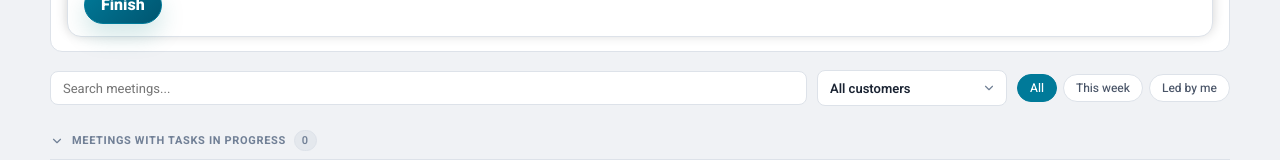
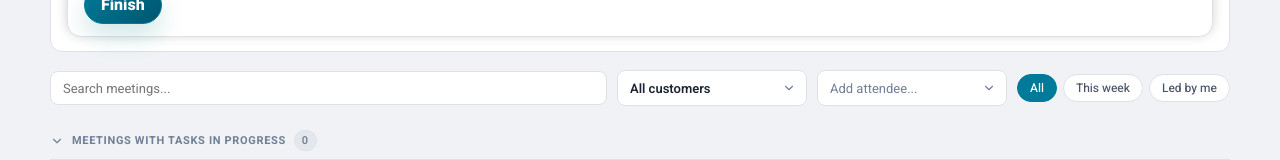
Before and after one commit to almogBT/ActionOS-UI, an Angular app in the folder app/: page / in a window 1280 px wide. Shown: the part 979-1139 px from the top of the page. Built offline with nearby package versions, Linux system fonts and the light colour scheme.

Commit message:
tables searchable by users

```diff
--- a/app/public/i18n/en.json
+++ b/app/public/i18n/en.json
@@ -128,6 +128,8 @@
     "needsAttentionHint": "Meetings with open tasks",
     "ledBadge": "Led",
     "searchPlaceholder": "Search meetings...",
+    "userFilterPlaceholder": "Add attendee...",
+    "userFilterLabel": "Attended by",
     "filterAll": "All",
     "filterThisWeek": "This week",
     "filterFollowups": "Needs follow-up",
@@ -434,6 +436,10 @@
     "list": {
       "eyebrow": "Open work",
       "title": "Tasks"
+    },
+    "userFilter": {
+      "label": "Opened or assigned",
+      "placeholder": "Add user..."
     },
     "searchPlaceholder": "Search tasks...",
     "noTasksTitle": "Nothing here right now",
--- a/app/public/i18n/he.json
+++ b/app/public/i18n/he.json
@@ -128,6 +128,8 @@
     "needsAttentionHint": "פגישות עם משימות פתוחות",
     "ledBadge": "הובל",
     "searchPlaceholder": "חיפוש פגישות...",
+    "userFilterPlaceholder": "הוסף משתתף...",
+    "userFilterLabel": "השתתפו",
     "filterAll": "הכל",
     "filterThisWeek": "השבוע",
     "filterFollowups": "דורש מעקב",
@@ -434,6 +436,10 @@
     "list": {
       "eyebrow": "עבודה פתוחה",
       "title": "משימות"
+    },
+    "userFilter": {
+      "label": "פתח או אחראי",
+      "placeholder": "הוסף משתמש..."
     },
     "searchPlaceholder": "חיפוש משימות...",
     "noTasksTitle": "אין כאן משימות כרגע",
--- a/app/src/app/features/meetings/meetings.component.html
+++ b/app/src/app/features/meetings/meetings.component.html
@@ -75,6 +75,13 @@
           [options]="customerFilterOptions"
           class="filter-select"
         ></app-searchable-select>
+        <app-searchable-select
+          class="filter-select user-filter-select"
+          [(ngModel)]="userFilterToAdd"
+          [options]="userFilterOptions"
+          [placeholder]="'meetingsOverview.userFilterPlaceholder' | t"
+          (ngModelChange)="addUserFilter($event)"
+        ></app-searchable-select>
         <div class="filter-strip">
           <button
             *ngFor="let f of quickFilterOptions; trackBy: trackQuickFilter"
@@ -86,6 +93,19 @@
       </div>
 
       <!-- ── Meeting lanes (card grids) ───────────────────────────────────── -->
+      <div class="selected-user-filters" *ngIf="selectedUserFilterIds.length">
+        <span class="selected-user-label">{{ 'meetingsOverview.userFilterLabel' | t }}</span>
+        <button
+          *ngFor="let employeeId of selectedUserFilterIds; trackBy: trackUserFilter"
+          type="button"
+          class="user-filter-chip"
+          (click)="removeUserFilter(employeeId)"
+        >
+          <span>{{ userFilterName(employeeId) }}</span>
+          <span class="chip-remove" aria-hidden="true">x</span>
+        </button>
+      </div>
+
       <div *ngFor="let bucket of buckets; trackBy: trackBucket" class="lane-section" [class.collapsed]="isLaneCollapsed(bucket.lane)">
         <button
           type="button"
--- a/app/src/app/features/meetings/meetings.component.scss
+++ b/app/src/app/features/meetings/meetings.component.scss
@@ -223,6 +223,10 @@
   min-width: 150px;
 }
 
+.user-filter-select {
+  flex-basis: 190px;
+}
+
 .meetings-search {
   flex: 1 1 160px;          /* takes the leftover width on the row */
   height: 34px;
@@ -265,6 +269,60 @@
     &:hover  { background: var(--accent-soft); border-color: var(--accent); color: var(--accent); }
     &.active { background: var(--accent); border-color: var(--accent); color: #fff; }
   }
+}
+
+.selected-user-filters {
+  display: flex;
+  align-items: center;
+  flex-wrap: wrap;
+  gap: 6px;
+  margin: 10px 0 -4px;
+}
+
+.selected-user-label {
+  color: var(--text-tertiary);
+  font-size: 10px;
+  font-weight: 800;
+  letter-spacing: 0.05em;
+  text-transform: uppercase;
+}
+
+.user-filter-chip {
+  display: inline-flex;
+  align-items: center;
+  gap: 6px;
+  max-width: 220px;
+  min-height: 26px;
+  padding: 3px 8px 3px 10px;
+  border: 1px solid var(--border-subtle);
+  border-radius: var(--radius-pill);
+  background: var(--bg-elevated);
+  color: var(--text-secondary);
+  cursor: pointer;
+  font-size: 12px;
+  font-weight: 700;
+
+  span {
+    overflow: hidden;
+    text-overflow: ellipsis;
+    white-space: nowrap;
+  }
+
+  &:hover {
+    border-color: var(--accent);
+    color: var(--accent);
+  }
+}
+
+.chip-remove {
+  display: inline-grid;
+  place-items: center;
+  width: 14px;
+  height: 14px;
+  border-radius: 50%;
+  color: var(--text-tertiary);
+  font-size: 11px;
+  line-height: 1;
 }
 
 /* ── Meeting lanes ─────────────────────────────────────────────────────── */
--- a/app/src/app/features/meetings/meetings.component.ts
+++ b/app/src/app/features/meetings/meetings.component.ts
@@ -65,6 +65,8 @@ export class MeetingsComponent implements OnInit, OnChanges {
 
   /** Free-text search across subject / customer / goal. */
   search = '';
+  userFilterToAdd = '';
+  selectedUserFilterIds: string[] = [];
 
   /** Quick-filter pill currently active. */
   quickFilter: QuickFilter = 'all';
@@ -87,11 +89,17 @@ export class MeetingsComponent implements OnInit, OnChanges {
   private filteredMeetingsCache: {
     scopedMeetings: CustomerMeeting[];
     search: string;
+    userIdsKey: string;
     quickFilter: QuickFilter;
     currentEmployeeId: string;
     today: string;
     weekEnd: string;
     result: CustomerMeeting[];
+  } | null = null;
+  private userFilterOptionsCache: {
+    employeeIdsKey: string;
+    selectedIdsKey: string;
+    options: SelectOption[];
   } | null = null;
   private attentionMeetingsCache: {
     scopedMeetings: CustomerMeeting[];
@@ -171,6 +179,7 @@ export class MeetingsComponent implements OnInit, OnChanges {
   get filteredMeetings(): CustomerMeeting[] {
     const scopedMeetings = this.customerScopedMeetings;
     const search = this.search.trim().toLowerCase();
+    const userIdsKey = this.selectedUserFilterIds.join('|');
     const today = this.todayIso();
     const weekEnd = this.weekEndIso(today);
     const currentEmployeeId = this.workspace.currentEmployeeId;
@@ -179,6 +188,7 @@ export class MeetingsComponent implements OnInit, OnChanges {
       cached &&
       cached.scopedMeetings === scopedMeetings &&
       cached.search === search &&
+      cached.userIdsKey === userIdsKey &&
       cached.quickFilter === this.quickFilter &&
       cached.currentEmployeeId === currentEmployeeId &&
       cached.today === today &&
@@ -197,6 +207,10 @@ export class MeetingsComponent implements OnInit, OnChanges {
       );
     }
 
+    if (this.selectedUserFilterIds.length) {
+      list = list.filter(m => this.selectedUserFilterIds.every(id => this.meetingAttendeeIds(m).includes(id)));
+    }
+
     switch (this.quickFilter) {
       case 'week':      list = list.filter(m => this.isWithinWeek(m, today, weekEnd)); break;
       case 'led':       list = list.filter(m => this.isMeetingLed(m)); break;
@@ -205,6 +219,7 @@ export class MeetingsComponent implements OnInit, OnChanges {
     this.filteredMeetingsCache = {
       scopedMeetings,
       search,
+      userIdsKey,
       quickFilter: this.quickFilter,
       currentEmployeeId,
       today,
@@ -215,7 +230,27 @@ export class MeetingsComponent implements OnInit, OnChanges {
   }
 
   get hasActiveFilters(): boolean {
-    return this.quickFilter !== 'all' || !!this.search.trim() || this.customerFilter !== 'all';
+    return this.quickFilter !== 'all'
+      || !!this.search.trim()
+      || this.customerFilter !== 'all'
+      || this.selectedUserFilterIds.length > 0;
+  }
+
+  get userFilterOptions(): SelectOption[] {
+    const employees = this.workspace.employees;
+    const employeeIdsKey = employees.map(e => e.id).join('|');
+    const selectedIdsKey = this.selectedUserFilterIds.join('|');
+    const cached = this.userFilterOptionsCache;
+    if (cached && cached.employeeIdsKey === employeeIdsKey && cached.selectedIdsKey === selectedIdsKey) {
+      return cached.options;
+    }
+
+    const selected = new Set(this.selectedUserFilterIds);
+    const options = employees
+      .filter(e => !selected.has(e.id))
+      .map(e => ({ value: e.id, label: e.fullName }));
+    this.userFilterOptionsCache = { employeeIdsKey, selectedIdsKey, options };
+    return options;
   }
 
   // ── Attention rail ──────────────────────────────────────────────────────────
@@ -299,6 +334,23 @@ export class MeetingsComponent implements OnInit, OnChanges {
 
   isMeetingLed(m: CustomerMeeting): boolean {
     return m.meetingLeaderEmployeeId === this.workspace.currentEmployeeId;
+  }
+
+  addUserFilter(employeeId: string): void {
+    if (!employeeId || this.selectedUserFilterIds.includes(employeeId)) {
+      this.userFilterToAdd = '';
+      return;
+    }
+    this.selectedUserFilterIds = [...this.selectedUserFilterIds, employeeId];
+    this.userFilterToAdd = '';
+  }
+
+  removeUserFilter(employeeId: string): void {
+    this.selectedUserFilterIds = this.selectedUserFilterIds.filter(id => id !== employeeId);
+  }
+
+  userFilterName(employeeId: string): string {
+    return this.workspace.employeeName(employeeId);
   }
 
   meetingActionItems(m: CustomerMeeting): MeetingNote[] {
@@ -427,6 +479,8 @@ export class MeetingsComponent implements OnInit, OnChanges {
     this.quickFilter = 'all';
     this.search = '';
     this.customerFilter = 'all';
+    this.selectedUserFilterIds = [];
+    this.userFilterToAdd = '';
   }
 
   trackQuickFilter(_: number, filter: { id: QuickFilter }): QuickFilter {
@@ -439,6 +493,10 @@ export class MeetingsComponent implements OnInit, OnChanges {
 
   trackMeeting(_: number, meeting: CustomerMeeting): string {
     return meeting.id;
+  }
+
+  trackUserFilter(_: number, employeeId: string): string {
+    return employeeId;
   }
 
   private assignLane(m: CustomerMeeting, today: string): MeetingLane {
@@ -476,6 +534,10 @@ export class MeetingsComponent implements OnInit, OnChanges {
     return day >= today && day <= weekEnd;
   }
 
+  private meetingAttendeeIds(meeting: CustomerMeeting): string[] {
+    return [meeting.meetingLeaderEmployeeId, ...meeting.internalParticipantEmployeeIds];
+  }
+
   private todayIso(): string {
     return new Date().toISOString().slice(0, 10);
   }
--- a/app/src/app/features/tasks/tasks.component.scss
+++ b/app/src/app/features/tasks/tasks.component.scss
@@ -180,6 +180,11 @@
 
 .controls-right { display: flex; align-items: center; gap: 8px; }
 
+.user-filter-select {
+  width: 190px;
+  flex: 0 0 190px;
+}
+
 .origin-select,
 .tasks-search {
   height: 32px;
@@ -192,6 +197,60 @@
 }
 
 .tasks-search { min-width: 180px; }
+
+.selected-user-filters {
+  display: flex;
+  align-items: center;
+  flex-wrap: wrap;
+  gap: 6px;
+  margin: -4px 0 12px;
+}
+
+.selected-user-label {
+  color: var(--text-tertiary);
+  font-size: 10px;
+  font-weight: 800;
+  letter-spacing: 0.05em;
+  text-transform: uppercase;
+}
+
+.user-filter-chip {
+  display: inline-flex;
+  align-items: center;
+  gap: 6px;
+  max-width: 220px;
+  min-height: 26px;
+  padding: 3px 8px 3px 10px;
+  border: 1px solid var(--border-subtle);
+  border-radius: var(--radius-pill);
+  background: var(--bg-elevated);
+  color: var(--text-secondary);
+  cursor: pointer;
+  font-size: 12px;
+  font-weight: 700;
+
+  span {
+    overflow: hidden;
+    text-overflow: ellipsis;
+    white-space: nowrap;
+  }
+
+  &:hover {
+    border-color: var(--accent);
+    color: var(--accent);
+  }
+}
+
+.chip-remove {
+  display: inline-grid;
+  place-items: center;
+  width: 14px;
+  height: 14px;
+  border-radius: 50%;
+  color: var(--text-tertiary);
+  font-size: 11px;
+  line-height: 1;
+}
 
 /* ── Filter Strip — segmented toggle switch ────────────────────────────── */
 .filter-strip {
@@ -246,7 +305,8 @@
   .tasks-controls { flex-direction: column; align-items: stretch; }
   .controls-filters { justify-content: space-between; }
   .controls-divider { display: none; }
-  .controls-right { justify-content: space-between; }
+  .controls-right { justify-content: space-between; flex-wrap: wrap; }
   .tasks-search { flex: 1; }
+  .user-filter-select { flex: 1 1 180px; width: auto; }
   .filter-strip { flex-wrap: nowrap; overflow-x: auto; padding-bottom: 4px; scrollbar-width: none; &::-webkit-scrollbar { display: none; } }
 }
--- a/app/src/app/features/tasks/tasks.component.ts
+++ b/app/src/app/features/tasks/tasks.component.ts
@@ -8,6 +8,7 @@ import { ActionosWorkspaceService } from '../../core/services/actionos-workspace
 import { ACTIONOS_FEATURES } from '../../core/config/actionos-ui.config';
 import { CalendarStatsComponent } from '../../shared/calendar-stats/calendar-stats.component';
 import { IconComponent } from '../../shared/icons/icon.component';
+import { SearchableSelectComponent, SelectOption } from '../../shared/searchable-select/searchable-select.component';
 import { StatTileComponent } from '../../shared/stat-tile/stat-tile.component';
 import { GroupMode, TaskTableComponent } from '../../shared/task-table/task-table.component';
 import { MetricTasksModalComponent } from '../workspace-home/metric-tasks-modal.component';
@@ -30,6 +31,7 @@ export type TaskLens     = 'open' | 'overdue' | 'today' | 'blocked';
     TranslatePipe,
     CalendarStatsComponent,
     IconComponent,
+    SearchableSelectComponent,
     StatTileComponent,
     TaskTableComponent,
     MetricTasksModalComponent,
@@ -65,6 +67,8 @@ export class TasksComponent implements OnInit {
   origin: TaskOrigin     = 'all';
   groupBy: GroupMode     = 'none';
   search = '';
+  userFilterToAdd = '';
+  selectedUserFilterIds: string[] = [];
   openLens: TaskLens | null = null;
 
   readonly audienceOptions: { id: TaskAudience; labelKey: string }[] = [
@@ -95,8 +99,14 @@ export class TasksComponent implements OnInit {
     base: Task[] | null;
     origin: TaskOrigin | null;
     search: string;
+    userIdsKey: string;
     value: Task[];
-  } = { base: null, origin: null, search: '', value: [] };
+  } = { base: null, origin: null, search: '', userIdsKey: '', value: [] };
+  private readonly userFilterOptionsCache: {
+    employeeIdsKey: string;
+    selectedIdsKey: string;
+    options: SelectOption[];
+  } = { employeeIdsKey: '', selectedIdsKey: '', options: [] };
   private readonly taskCalendarEventsCache: { source: Task[] | null; value: CalendarEvent[] } = {
     source: null,
     value: []
@@ -152,16 +162,23 @@ export class TasksComponent implements OnInit {
   get filteredTasks(): Task[] {
     let list = this.baseOpenTasks;
     const term = this.search.trim().toLowerCase();
+    const userIdsKey = this.selectedUserFilterIds.join('|');
     if (
       this.filteredTasksCache.base === list &&
       this.filteredTasksCache.origin === this.origin &&
-      this.filteredTasksCache.search === term
+      this.filteredTasksCache.search === term &&
+      this.filteredTasksCache.userIdsKey === userIdsKey
     ) {
       return this.filteredTasksCache.value;
     }
 
     if (this.origin === 'meeting')    list = list.filter(t => t.source === 'meeting');
     if (this.origin === 'standalone') list = list.filter(t => t.source !== 'meeting');
+    if (this.selectedUserFilterIds.length) {
+      list = list.filter(t => this.selectedUserFilterIds.every(id =>
+        t.openedByEmployeeId === id || t.assignedToEmployeeId === id
+      ));
+    }
     if (term) {
       list = list.filter(t =>
         t.title.toLowerCase().includes(term) ||
@@ -171,8 +188,47 @@ export class TasksComponent implements OnInit {
     this.filteredTasksCache.base = this.baseOpenTasks;
     this.filteredTasksCache.origin = this.origin;
     this.filteredTasksCache.search = term;
+    this.filteredTasksCache.userIdsKey = userIdsKey;
     this.filteredTasksCache.value = list;
     return list;
+  }
+
+  get userFilterOptions(): SelectOption[] {
+    const employees = this.workspace.employees;
+    const employeeIdsKey = employees.map(e => e.id).join('|');
+    const selectedIdsKey = this.selectedUserFilterIds.join('|');
+    if (
+      this.userFilterOptionsCache.employeeIdsKey === employeeIdsKey &&
+      this.userFilterOptionsCache.selectedIdsKey === selectedIdsKey
+    ) {
+      return this.userFilterOptionsCache.options;
+    }
+
+    const selected = new Set(this.selectedUserFilterIds);
+    const options = employees
+      .filter(e => !selected.has(e.id))
+      .map(e => ({ value: e.id, label: e.fullName }));
+    this.userFilterOptionsCache.employeeIdsKey = employeeIdsKey;
+    this.userFilterOptionsCache.selectedIdsKey = selectedIdsKey;
+    this.userFilterOptionsCache.options = options;
+    return options;
+  }
+
+  addUserFilter(employeeId: string): void {
+    if (!employeeId || this.selectedUserFilterIds.includes(employeeId)) {
+      this.userFilterToAdd = '';
+      return;
+    }
+    this.selectedUserFilterIds = [...this.selectedUserFilterIds, employeeId];
+    this.userFilterToAdd = '';
+  }
+
+  removeUserFilter(employeeId: string): void {
+    this.selectedUserFilterIds = this.selectedUserFilterIds.filter(id => id !== employeeId);
+  }
+
+  userFilterName(employeeId: string): string {
+    return this.workspace.employeeName(employeeId);
   }
 
   // ── Stat tiles ────────────────────────────────────────────────────────────
@@ -353,4 +409,5 @@ export class TasksComponent implements OnInit {
   trackAudience(_index: number, option: { id: TaskAudience }): TaskAudience { return option.id; }
   trackOrigin(_index: number, option: { id: TaskOrigin }): TaskOrigin { return option.id; }
   trackGroupBy(_index: number, option: { id: GroupMode }): GroupMode { return option.id; }
+  trackUserFilter(_index: number, employeeId: string): string { return employeeId; }
 }
```
Also changed, not shown: app/src/app/features/tasks/tasks.component.html (+20 -0 lines).
